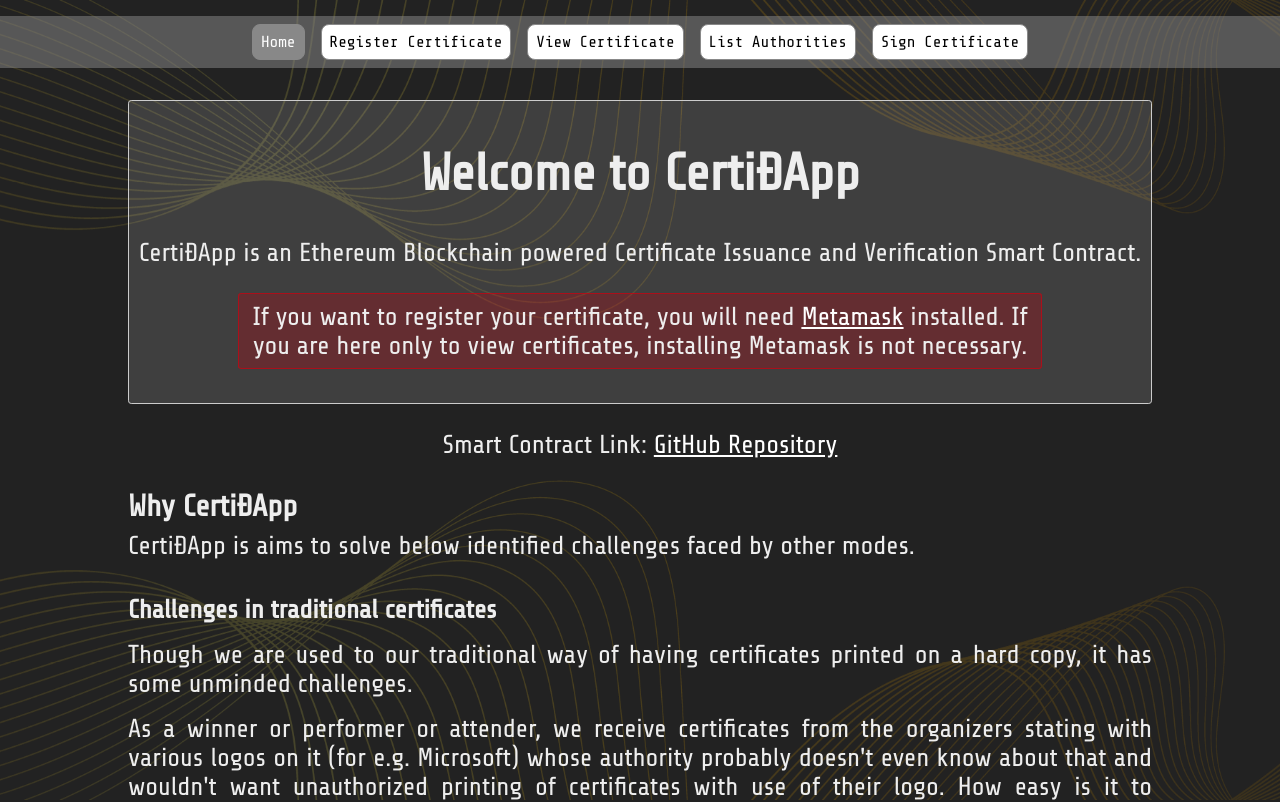
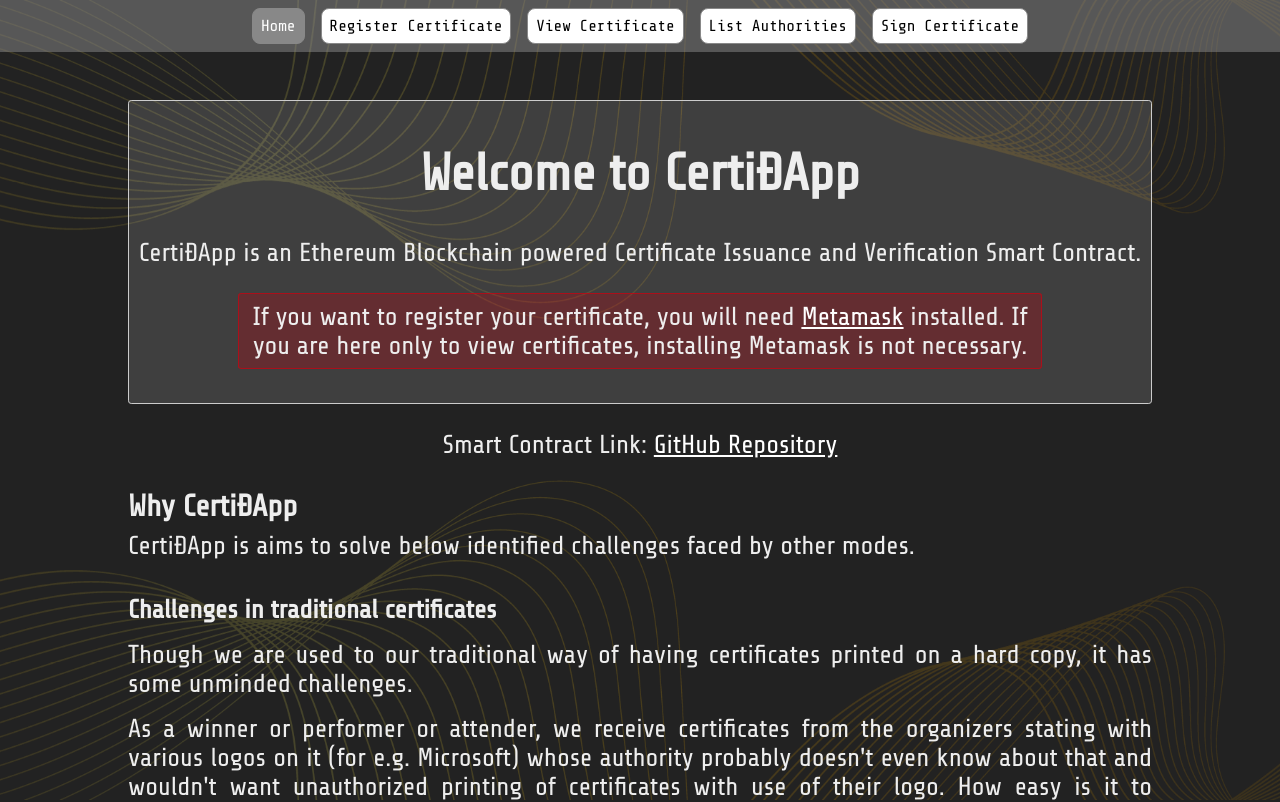
Before and after one commit to KMPARDS/certidapp, a React (Create React App) app: page / in a window 1280 px wide. Shown: the top 802 px of the page. Built offline with nearby package versions, Linux system fonts and the light colour scheme; no server answers.

Commit message:
remove margin in navbar

```diff
--- a/src/containers/Navigation/Navigation.css
+++ b/src/containers/Navigation/Navigation.css
@@ -1,7 +1,7 @@
 .navigation-group {
   top: 0;
   background-color: #8888;
-  margin: 1rem 0;
+  /* margin: 1rem 0; */
   position: fixed;
   width: 100%
 }
```
